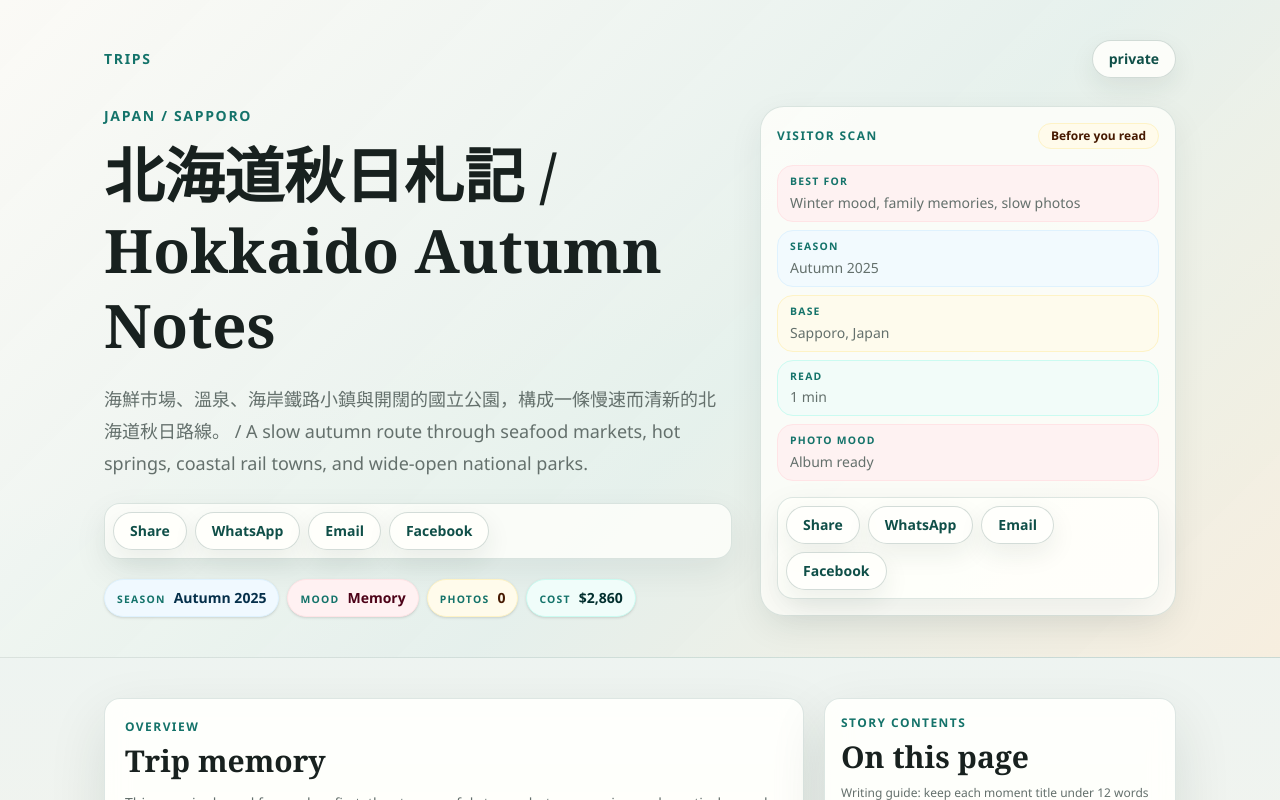
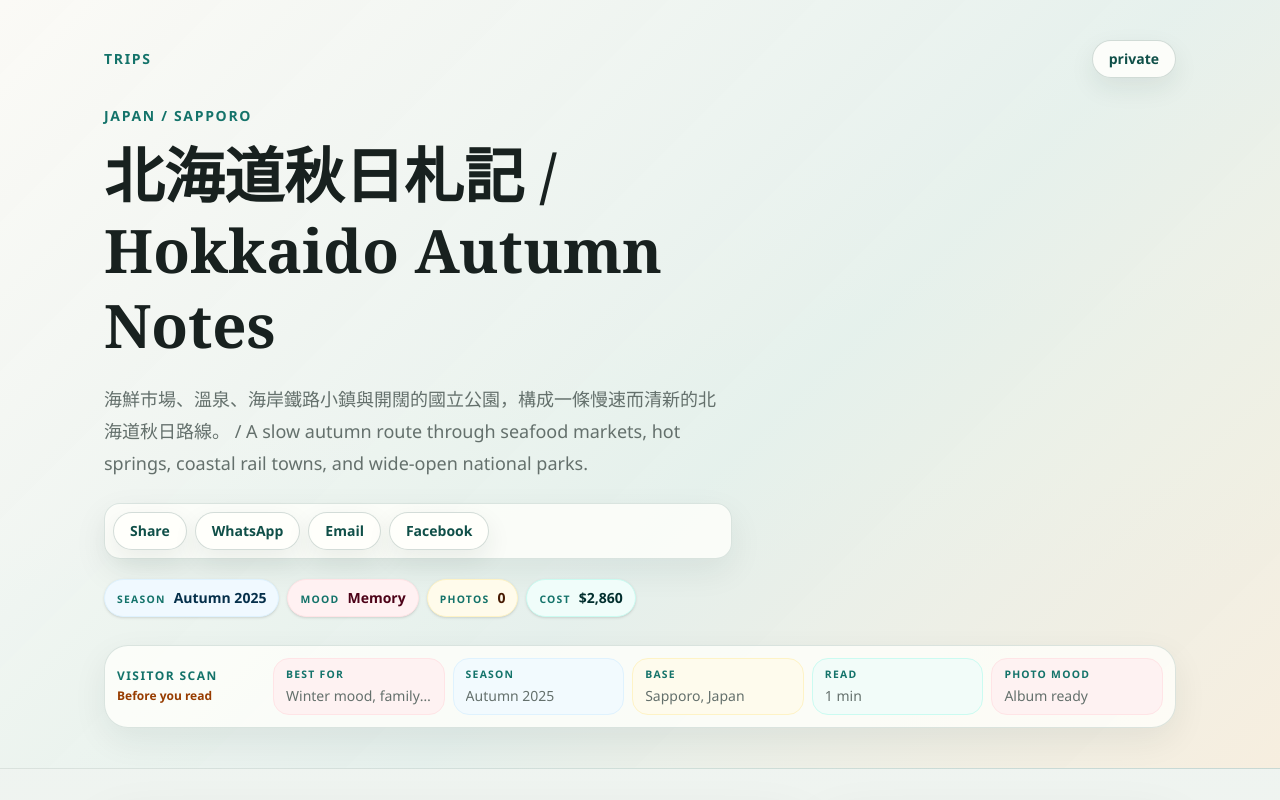
Before and after one commit to c8vzn4ym5g-ai/travelos2, a Next.js app: page /trips/hokkaido-autumn-notes-2025 in a window 1280 px wide. Shown: the top 800 px of the page. Built offline with nearby package versions, Linux system fonts and the light colour scheme.

Commit message:
Balance trip hero visitor scan

```diff
--- a/app/trips/[slug]/page.tsx
+++ b/app/trips/[slug]/page.tsx
@@ -241,12 +241,13 @@ function VisitorScan({
   trip: { city: string; country: string; summary: string; slug: string; title: string };
 }) {
   return (
-    <aside className="travel-soft-panel rounded-[1.5rem] p-4">
-      <div className="flex flex-wrap items-center justify-between gap-2">
-        <p className="travel-kicker text-xs">Visitor scan</p>
-        <span className="rounded-full border border-amber-100 bg-amber-50 px-3 py-1 text-xs font-semibold text-amber-950">Before you read</span>
-      </div>
-      <dl className="mt-4 grid gap-2 text-sm">
+    <section className="travel-soft-panel rounded-[1.5rem] p-3">
+      <div className="flex flex-wrap items-center gap-3">
+        <div className="min-w-[9rem]">
+          <p className="travel-kicker text-xs">Visitor scan</p>
+          <p className="mt-1 text-xs font-semibold text-amber-800">Before you read</p>
+        </div>
+        <dl className="grid flex-1 gap-2 text-sm sm:grid-cols-2 lg:grid-cols-5">
         {[
           ["Best for", "Winter mood, family memories, slow photos"],
           ["Season", season],
@@ -263,14 +264,12 @@ function VisitorScan({
             key={label}
           >
             <dt className="travel-kicker text-[0.65rem]">{label}</dt>
-            <dd className="mt-1 leading-5 text-[color:var(--muted)]">{value}</dd>
+            <dd className="mt-1 line-clamp-1 leading-5 text-[color:var(--muted)]">{value}</dd>
           </div>
         ))}
-      </dl>
-      <div className="mt-4">
-        <ShareActions description={trip.summary} path={`/trips/${trip.slug}`} title={trip.title} />
+        </dl>
       </div>
-    </aside>
+    </section>
   );
 }
 
@@ -414,17 +413,13 @@ export default async function TripDetailPage({ params }: TripDetailPageProps) {
               </div>
             </div>
             {coverPhoto ? (
-              <div className="grid gap-4 lg:max-w-[26rem]">
-                <div className="travel-photo overflow-hidden rounded-[1.75rem] bg-[color:var(--paper-soft)]">
-                  {/* eslint-disable-next-line @next/next/no-img-element */}
-                  <img alt={coverPhoto.caption ?? trip.title} className="aspect-[4/3] w-full object-cover" src={coverPhoto.storageKey} />
-                </div>
-                <VisitorScan featurePhotoCount={featurePhotos.length} readingMinutes={readingMinutes} season={seasonLabel} trip={trip} />
+              <div className="travel-photo overflow-hidden rounded-[1.75rem] bg-[color:var(--paper-soft)] lg:max-w-[26rem]">
+                {/* eslint-disable-next-line @next/next/no-img-element */}
+                <img alt={coverPhoto.caption ?? trip.title} className="aspect-[4/3] w-full object-cover" src={coverPhoto.storageKey} />
               </div>
-            ) : (
-              <VisitorScan featurePhotoCount={featurePhotos.length} readingMinutes={readingMinutes} season={seasonLabel} trip={trip} />
-            )}
+            ) : null}
           </div>
+          <VisitorScan featurePhotoCount={featurePhotos.length} readingMinutes={readingMinutes} season={seasonLabel} trip={trip} />
           {featurePhotos.length > 1 ? (
             <div className="grid grid-cols-2 gap-3 lg:grid-cols-4">
               {featurePhotos.map((photo) => (
```
